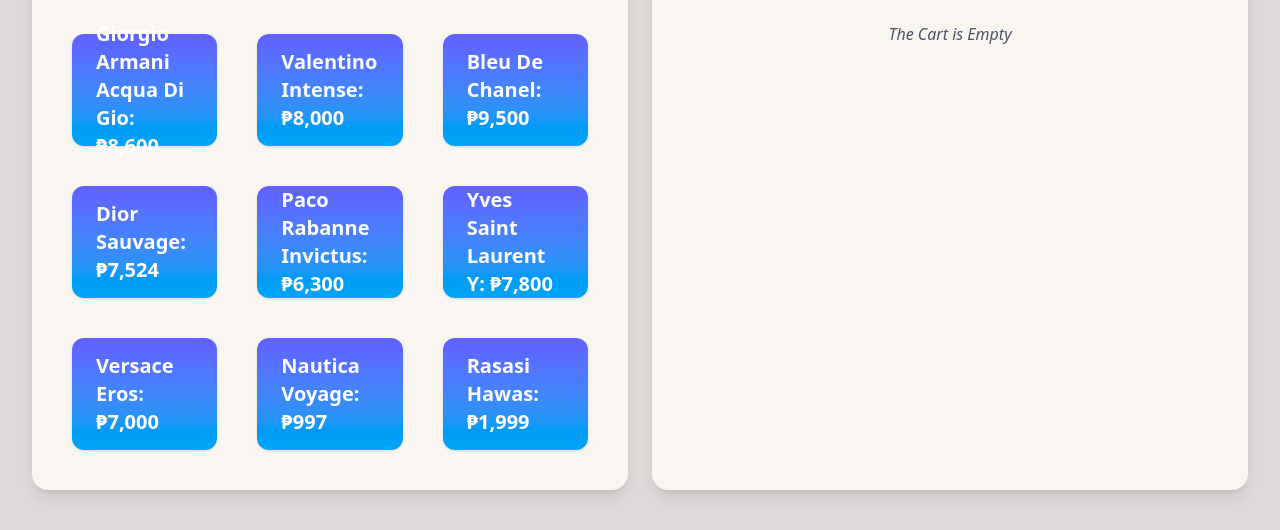
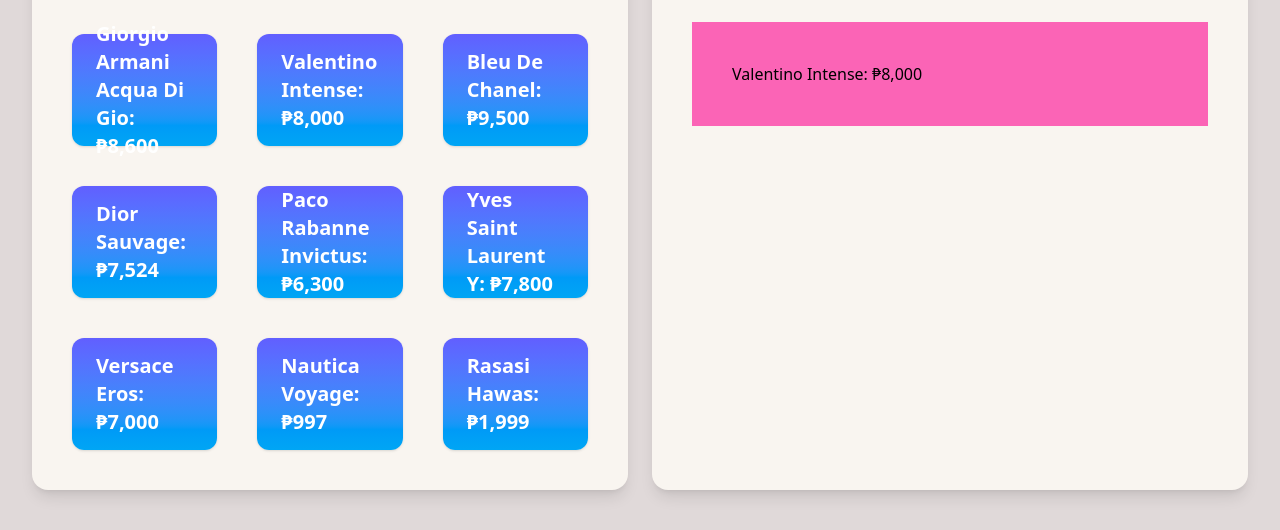
Before and after one commit to MarkXanderRey0055/DOM-Basics, a website: page src/index.html in a window 1280 px wide. Both pictures are taken after a click on the element "Giorgio Armani Acqua Di Gio: ₱8,600". Shown: the part 334-864 px from the top of the page. Drawn offline with Linux system fonts and the light colour scheme.

Commit message:
add to cart function

```diff
--- /dev/null
+++ b/src/functions.js
@@ -0,0 +1,36 @@
+const main = document.getElementById('main');
+
+const products = Array.from (main
+                .firstElementChild
+                .lastElementChild
+                .children);
+
+const cart = main.firstElementChild.nextElementSibling;
+
+
+products.forEach ((product) => {
+    product.addEventListener ('click', () => {
+        const div = document.createElement ('div');
+        const productName = document.createElement ('h6');
+        const price = document.createElement ('small');
+
+        productName.innerText = product
+                                .nextElementSibling
+                                .innerText
+
+        div.classList.add('bg-pink-400','p-10');
+        div.append(productName);
+        console.log(div);
+
+    // console.log ( product
+    //                .nextElementSibling
+    //               .innerText)
+
+    cart.append(div);
+    })
+})
+
+// .firstElementChild
+//         .firstElementChild
+//         .nextElementSibling
+//         .children;
--- a/src/index.html
+++ b/src/index.html
@@ -1,40 +1,69 @@
 <!doctype html>
 <html lang="en">
+
    <head>
       <meta charset="UTF-8">
       <meta name="viewport" content="width=device-width, initial-scale=1.0">
       <link href="/src/output.css" rel="stylesheet">
-  <title>Cart System</title>
+      <title>
+         Cart System
+      </title>
    </head>
 
    <body class="body">
-
-  <header class="bg-[#0BA6DF] py-8 md:py-12 lg:py-16 px-4 md:px-8 shadow-lg">
+      <header class="header">
          <div class="container mx-auto text-center">
-      <h1 class="system">Cart System</h1>
+            <h1 class="system">
+               Cart System
+            </h1>
          </div>
       </header>
-  <section class="product_container">
+
+      <section class="product_container" id = "main">
+
          <div class="product_bg">
-      <h2 class="title">Available Products</h2>
+            <h2 class="title">
+               Available Products
+            </h2>
             <article class="grid">
-        <div class="product">Giorgio Armani Acqua Di Gio: ₱8,600</div>
-        <div class="product">Valentino Intense: ₱8,000</div>
-        <div class="product">Bleu De Chanel: ₱9,500</div>
-        <div class="product">Dior Sauvage: ₱7,524</div>
-        <div class="product">Paco Rabanne Invictus: ₱6,300</div>
-        <div class="product">Yves Saint Laurent Y: ₱7,800</div>
-        <div class="product">Versace Eros: ₱7,000</div>
-        <div class="product">Nautica Voyage: ₱997</div>
-        <div class="product">Rasasi Hawas: ₱1,999 </div>
+               <div class="product">
+                  Giorgio Armani Acqua Di Gio: ₱8,600
+               </div>
+               <div class="product">
+                  Valentino Intense: ₱8,000
+               </div>
+               <div class="product">
+                  Bleu De Chanel: ₱9,500
+               </div>
+               <div class="product">
+                  Dior Sauvage: ₱7,524
+               </div>
+               <div class="product">
+                  Paco Rabanne Invictus: ₱6,300
+               </div>
+               <div class="product">
+                  Yves Saint Laurent Y: ₱7,800
+               </div>
+               <div class="product">
+                  Versace Eros: ₱7,000
+               </div>
+               <div class="product">
+                  Nautica Voyage: ₱997
+               </div>
+               <div class="product">
+                  Rasasi Hawas: ₱1,999
+               </div>
             </article>
          </div>
+
          <div class="cart_section">
+            <h3 class="cart">
+               Cart
+            </h3>
 
-      <h3 class="cart">Cart</h3>
-      <p class="empty">The Cart is Empty</p>
          </div>
       </section>
+    <script src = "functions.js"></script>
+   </body>
 
-</body>
 </html>
--- a/src/input.css
+++ b/src/input.css
@@ -4,6 +4,9 @@
   @apply bg-[#E0D9D9] font-sans;
 }
 
+.header{
+  @apply bg-[#0BA6DF] py-8 md:py-12 lg:py-16 px-4 md:px-8 shadow-lg
+}
 .system {
   @apply text-4xl md:text-6xl font-bold text-[#F0F0F0] mb-2;
 }
```
Also changed, not shown: src/output.css, 2 other files. Lines whose indentation alone changed are shown as unchanged.
